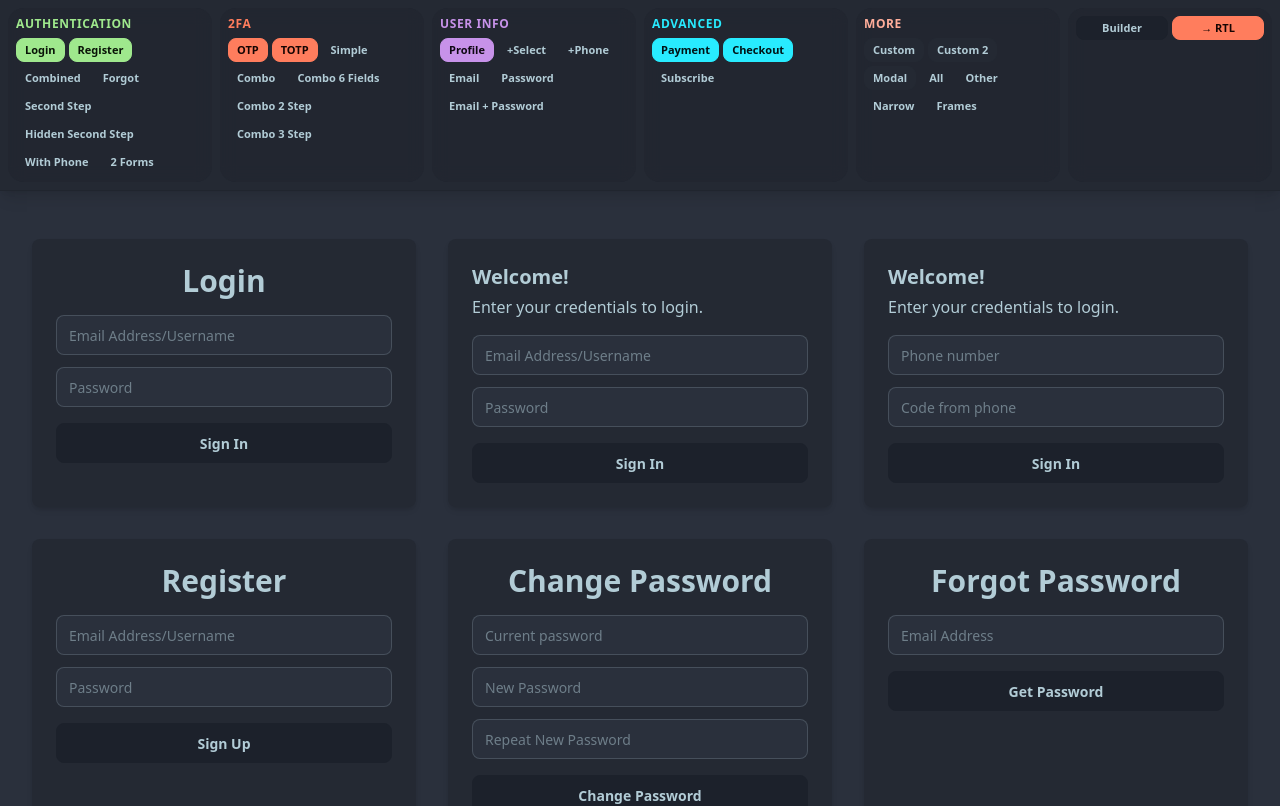
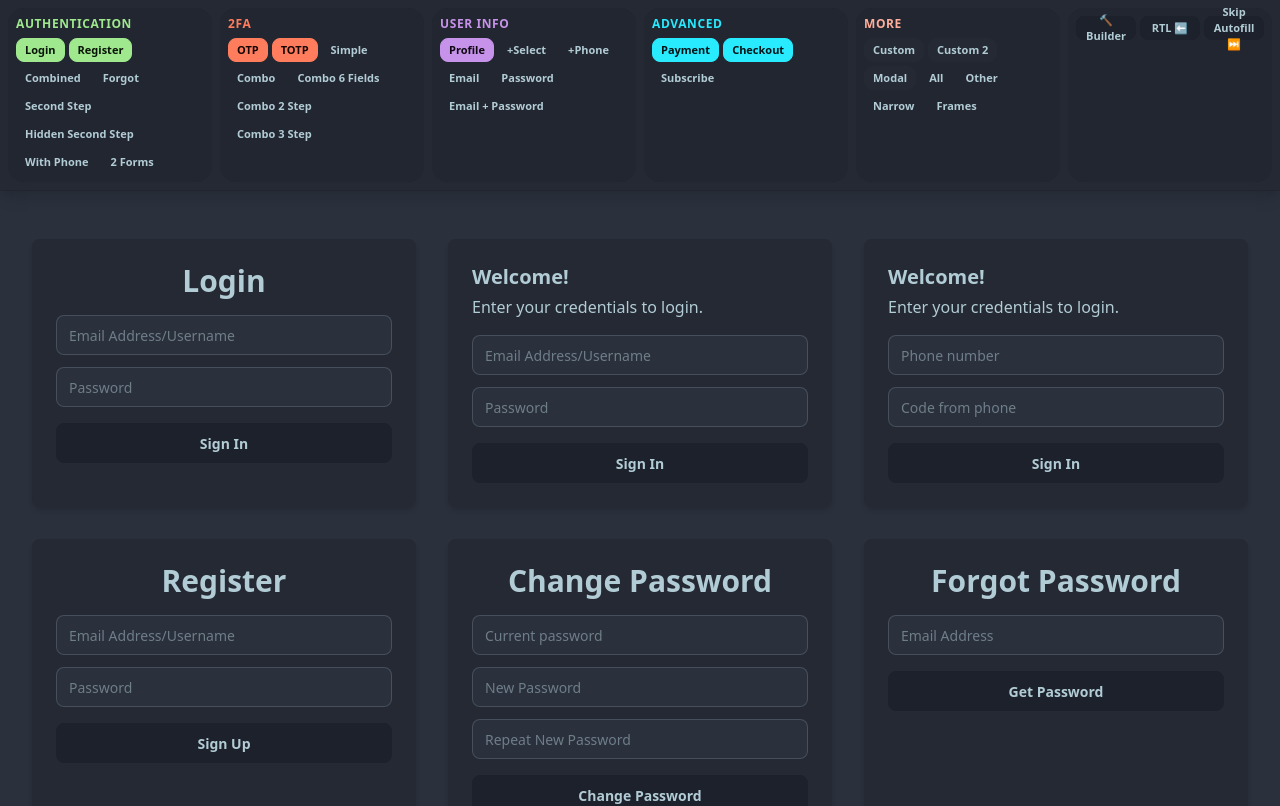
Before and after one commit to NordPass/autofill-samples, a React (Vite) app: page /frames in a window 1280 px wide. Shown: the top 806 px of the page. Built offline with nearby package versions, Linux system fonts and the light colour scheme.

Commit message:
feat: add skip attribute via click

```diff
--- a/src/Navigation.tsx
+++ b/src/Navigation.tsx
@@ -84,11 +84,10 @@ export const Navigation = () => {
           {/* Direction Toggle */}
           <div className="card bg-base-300/50 backdrop-blur p-2 hover:bg-base-300 transition-colors flex items-center">
             <div className="flex gap-1 w-full">
-              <Link className="btn btn-xs flex-1 btn-neutral hover:scale-105 transition-transform" to="/builder">Builder</Link>
+              <Link className="btn btn-xs flex-1 btn-neutral hover:scale-105 transition-transform" to="/builder">🔨 Builder</Link>
               <button
                 type="button"
-                className={`btn btn-xs flex-1 ${direction === 'ltr' ? 'btn-secondary' : 'btn-accent'}
-                  hover:scale-105 transition-transform`}
+                className="btn btn-xs flex-1 btn-neutral hover:scale-105 transition-transform"
                 onClick={() => {
                   const newDirection = direction === 'rtl' ? 'ltr' : 'rtl';
                   const url = new URL(window.location.href);
@@ -97,7 +96,19 @@ export const Navigation = () => {
                   updateDirection(newDirection);
                 }}
               >
-                {direction === 'ltr' ? '→ RTL' : '← LTR'}
+
+                {direction === 'ltr' ? 'RTL ⬅️' : 'LTR ➡️'}
+              </button>
+              <button
+                type="button"
+                className="btn btn-xs flex-1 btn-neutral hover:scale-105 transition-transform"
+                onClick={() => {
+                  document.querySelectorAll('input').forEach((input) => {
+                    input.setAttribute('data-np-skip', '');
+                  });
+                }}
+              >
+                Skip Autofill ⏭️️
               </button>
             </div>
           </div>
```
Also changed, not shown: package.json (+14 -14 lines), 1 other file (tests, documents, lock files or other folders).
